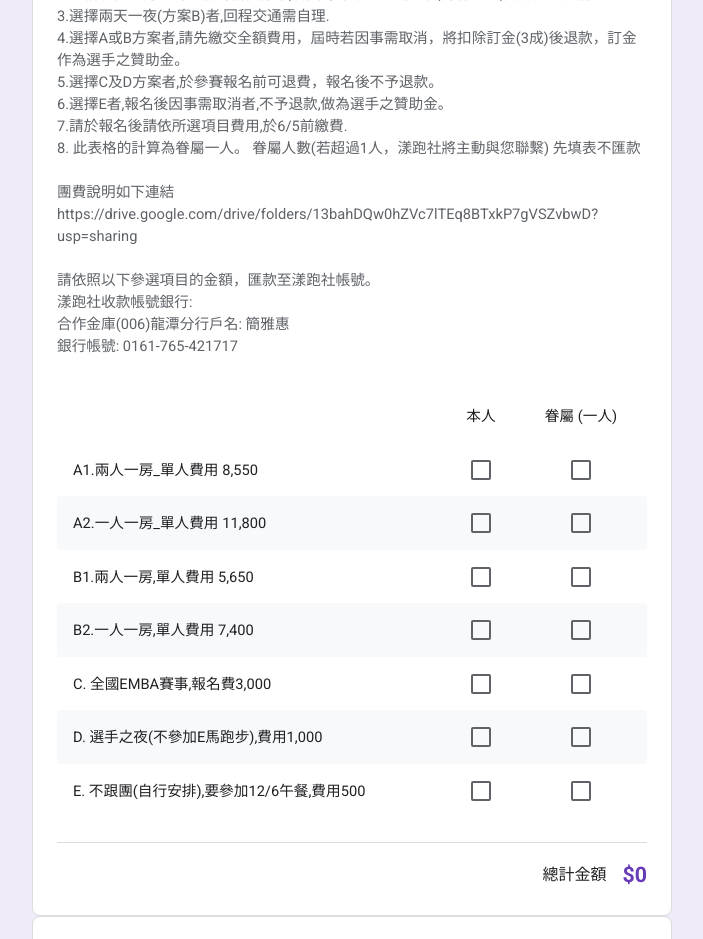
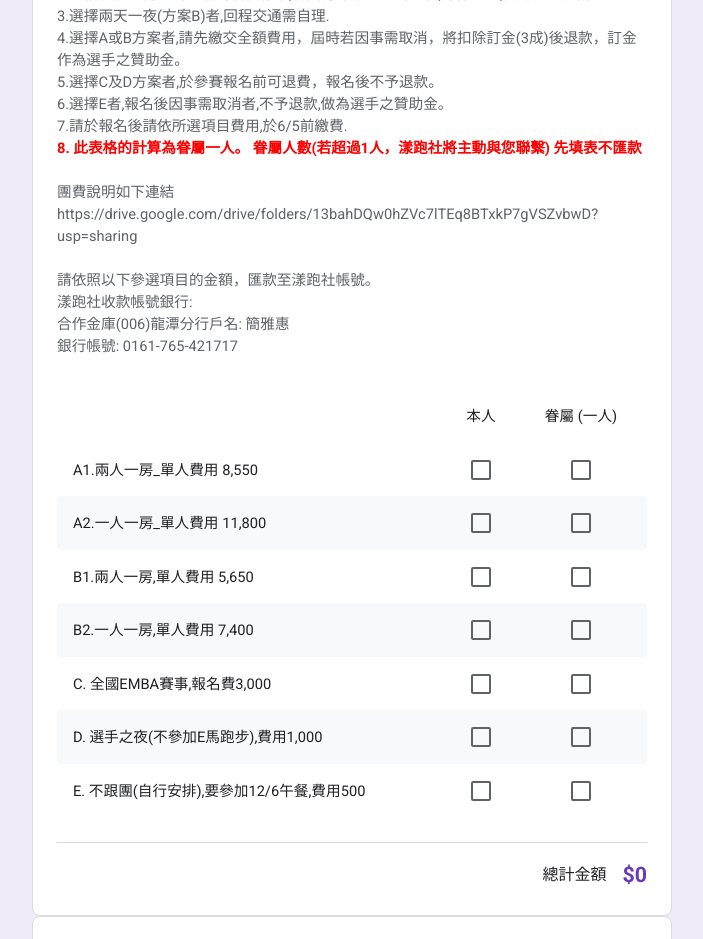
Before and after one commit to auestin/emba-form, a React (Vite) app: page / in a window 1280 px wide. Shown: the part 1680-2619 px from the top of the page, without its empty margins (288-991 px from the left). Built offline with nearby package versions, Linux system fonts and the light colour scheme; a web font is replaced by a local one.

Commit message:
Style note 8 as bold red text

```diff
--- a/src/App.jsx
+++ b/src/App.jsx
@@ -215,7 +215,7 @@ function App() {
               5.選擇C及D方案者,於參賽報名前可退費，報名後不予退款。<br />
               6.選擇E者,報名後因事需取消者,不予退款,做為選手之贊助金。<br />
               7.請於報名後請依所選項目費用,於6/5前繳費.<br />
-              8. 此表格的計算為眷屬一人。 眷屬人數(若超過1人，漾跑社將主動與您聯繫)  先填表不匯款<br /><br />
+              <span style={{ color: 'red', fontWeight: 'bold' }}>8. 此表格的計算為眷屬一人。 眷屬人數(若超過1人，漾跑社將主動與您聯繫)  先填表不匯款</span><br /><br />
               團費說明如下連結<br />
               https://drive.google.com/drive/folders/13bahDQw0hZVc7lTEq8BTxkP7gVSZvbwD?usp=sharing<br /><br />
               請依照以下參選項目的金額，匯款至漾跑社帳號。<br />
```
